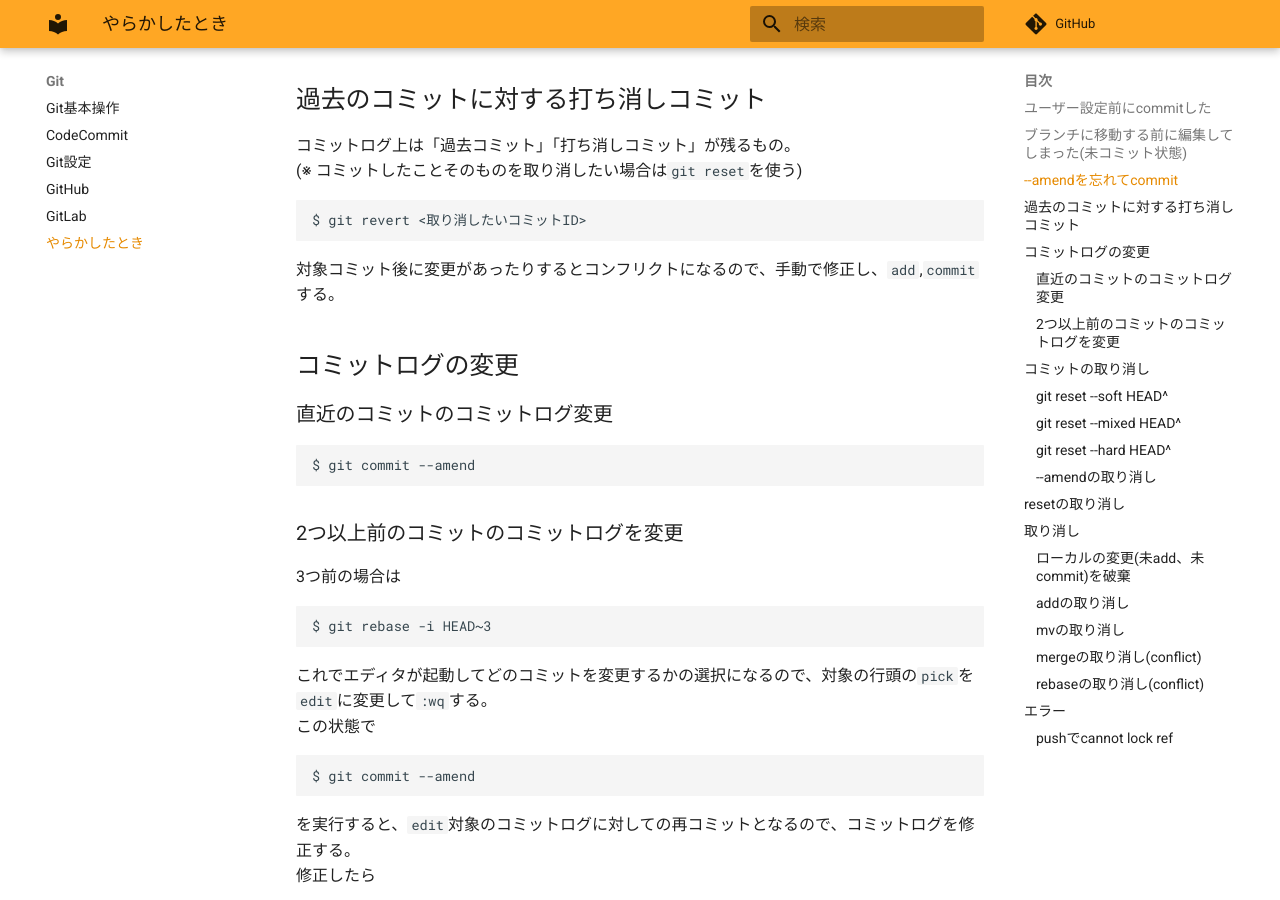
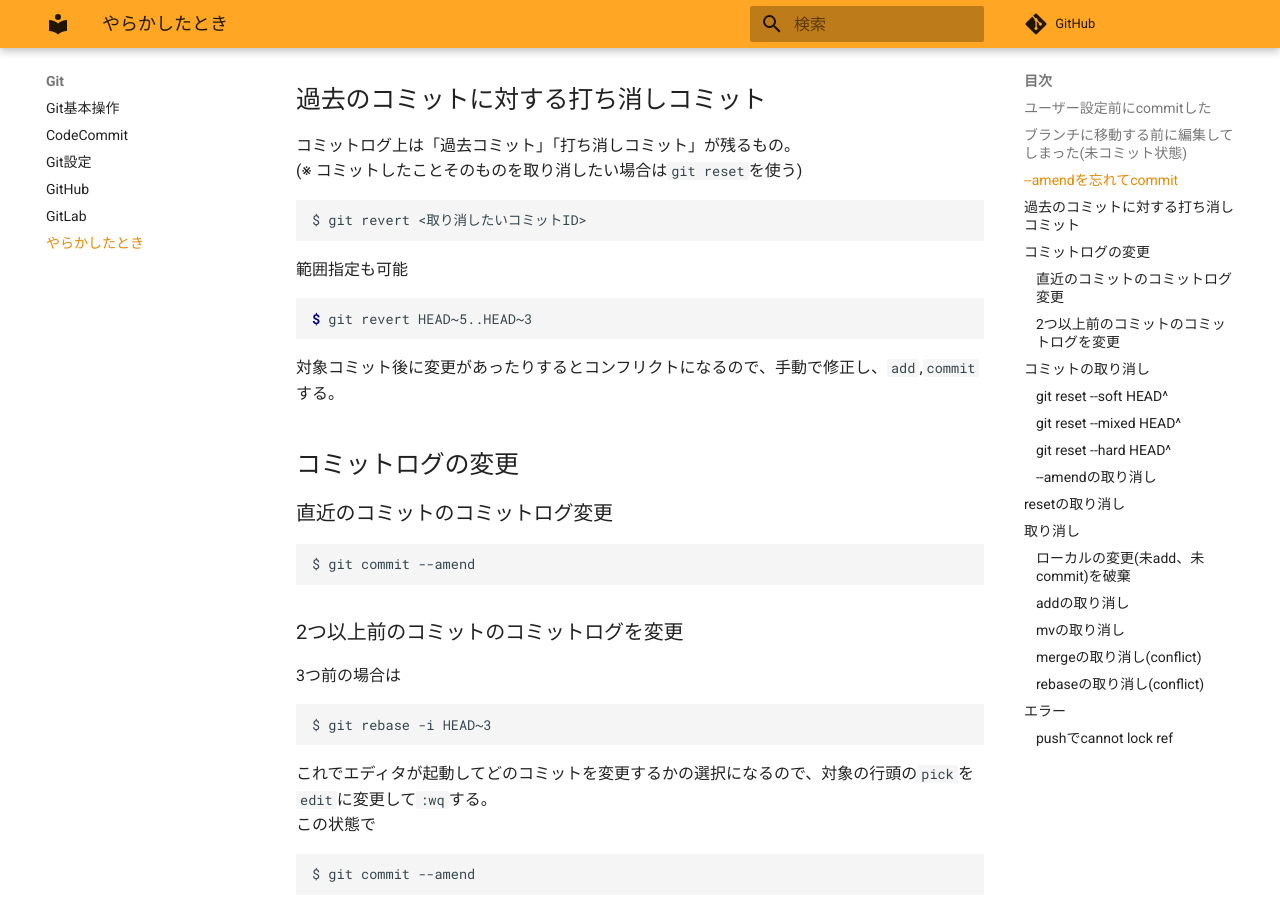
Before and after one commit to zaki-lknr/docs, an MkDocs documentation site: the page built from docs/Git/trouble.md, in a window 1280 px wide and 900 px high, scrolled down 990 px. Built offline with MkDocs 1.6.1 and Material for MkDocs 9.7.7, drawn with Linux system fonts in a browser that asks for light colours; comment, search, counter and statistics services are not loaded.

Commit message:
add: git/trouble: git revertの範囲指定

````diff
--- a/docs/Git/trouble.md
+++ b/docs/Git/trouble.md
@@ -45,6 +45,12 @@ git rebase -i HEAD^^
 
 ```
 $ git revert <取り消したいコミットID>
+```
+
+範囲指定も可能
+
+```console
+$ git revert HEAD~5..HEAD~3
 ```
 
 対象コミット後に変更があったりするとコンフリクトになるので、手動で修正し、`add`,`commit`する。
````
